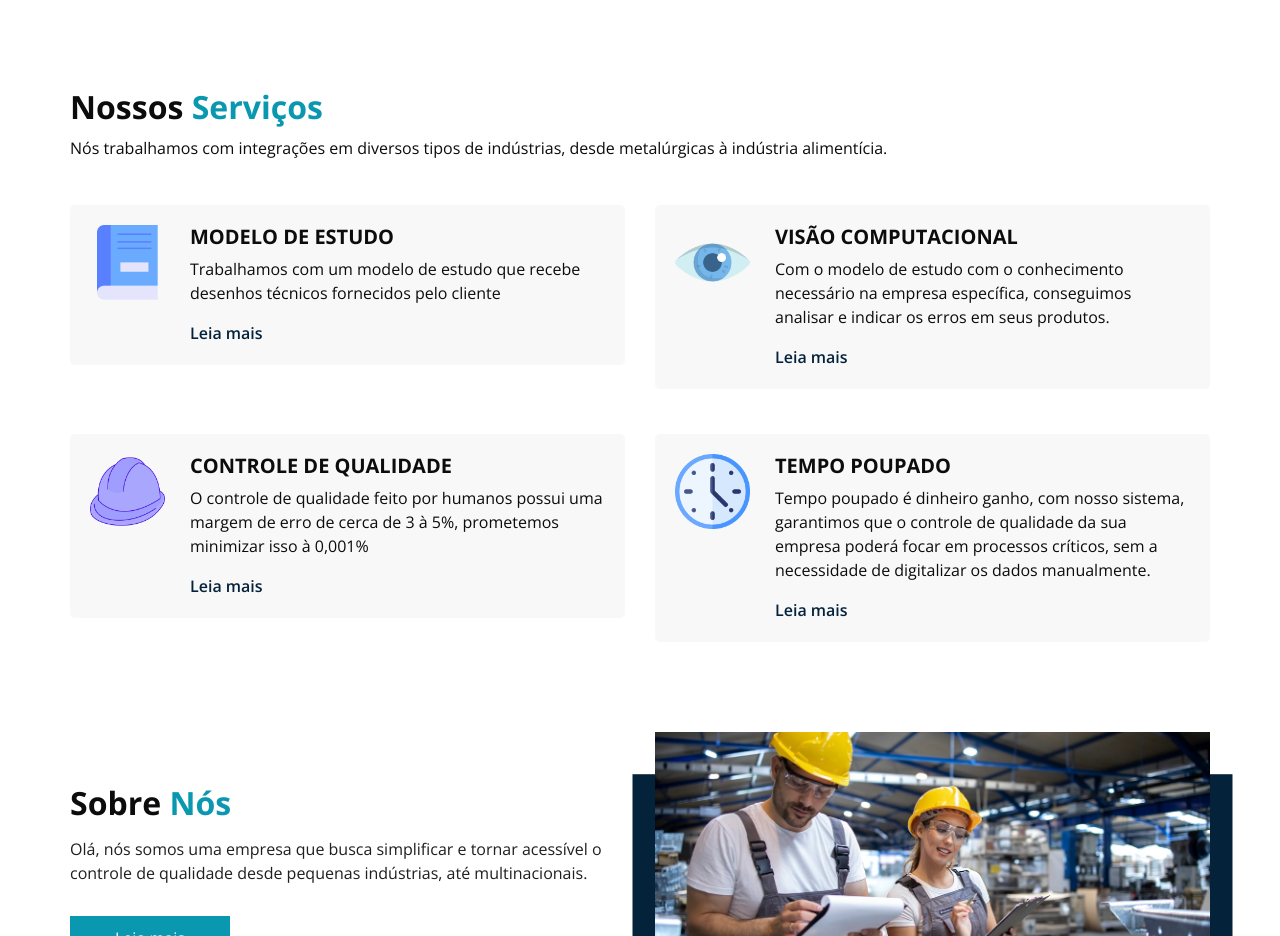
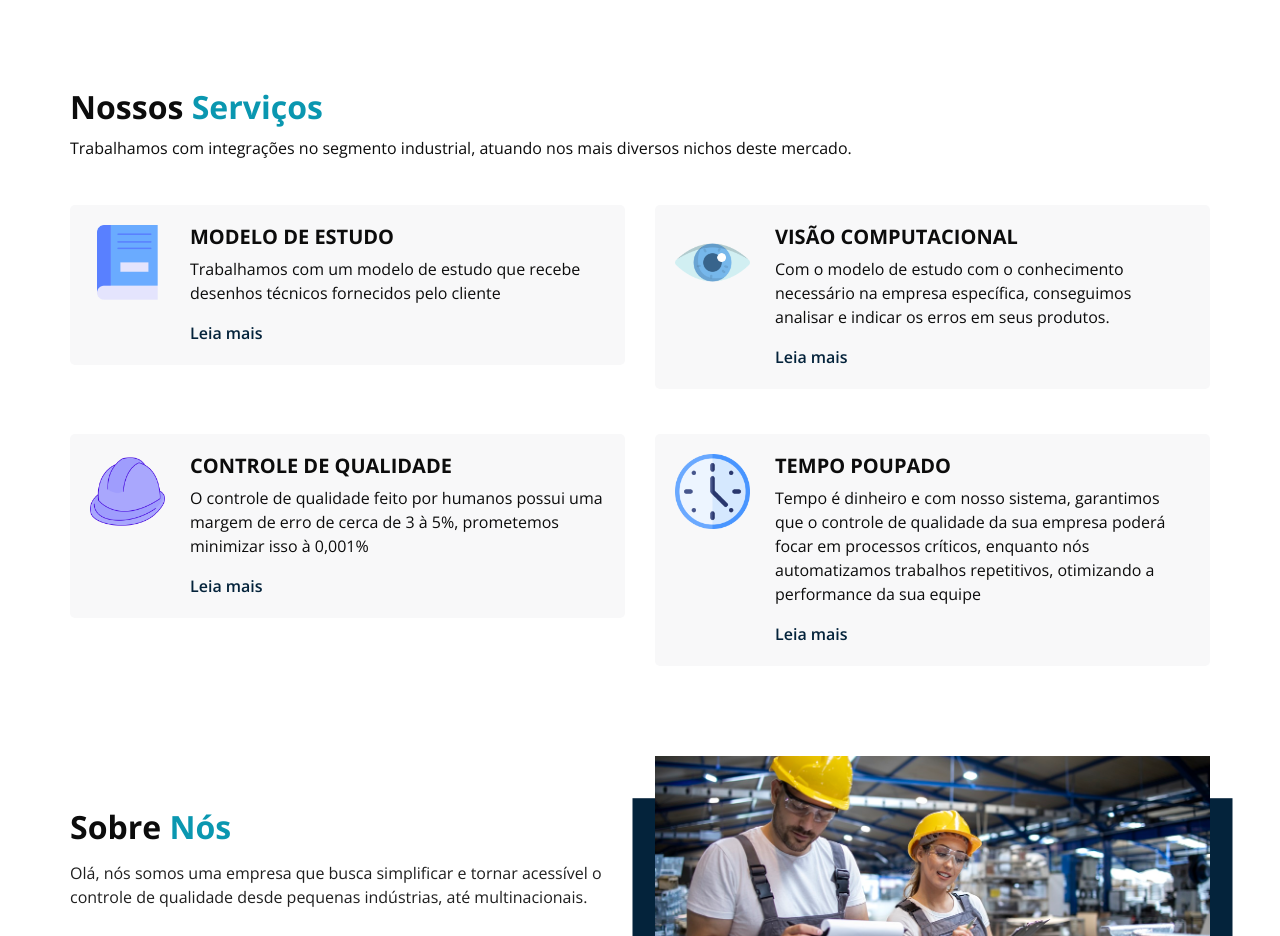
Before and after one commit to arthvr9/CQA, a plain HTML site: page index.html in a window 1280 px wide. Shown: the part 802-1738 px from the top of the page. Drawn offline with nearby package versions, Linux system fonts and the light colour scheme.

Commit message:
Update index.html

```diff
--- a/index.html
+++ b/index.html
@@ -196,7 +196,7 @@
             Nossos <span>Serviços</span>
           </h2>
           <p>
-            Nós trabalhamos com integrações em diversos tipos de indústrias, desde metalúrgicas à indústria alimentícia.
+            Trabalhamos com integrações no segmento industrial, atuando nos mais diversos nichos deste mercado.
           </p>
         </div>
         <div class="row">
@@ -264,7 +264,7 @@
                   Tempo poupado
                 </h5>
                 <p>
-                  Tempo poupado é dinheiro ganho, com nosso sistema, garantimos que o controle de qualidade da sua empresa poderá focar em processos críticos, sem a necessidade de digitalizar os dados manualmente.
+                  Tempo é dinheiro e com nosso sistema, garantimos que o controle de qualidade da sua empresa poderá focar em processos críticos, enquanto nós automatizamos trabalhos repetitivos, otimizando a performance da sua equipe
                 </p>
                 <a href="">
                   Leia mais
```
